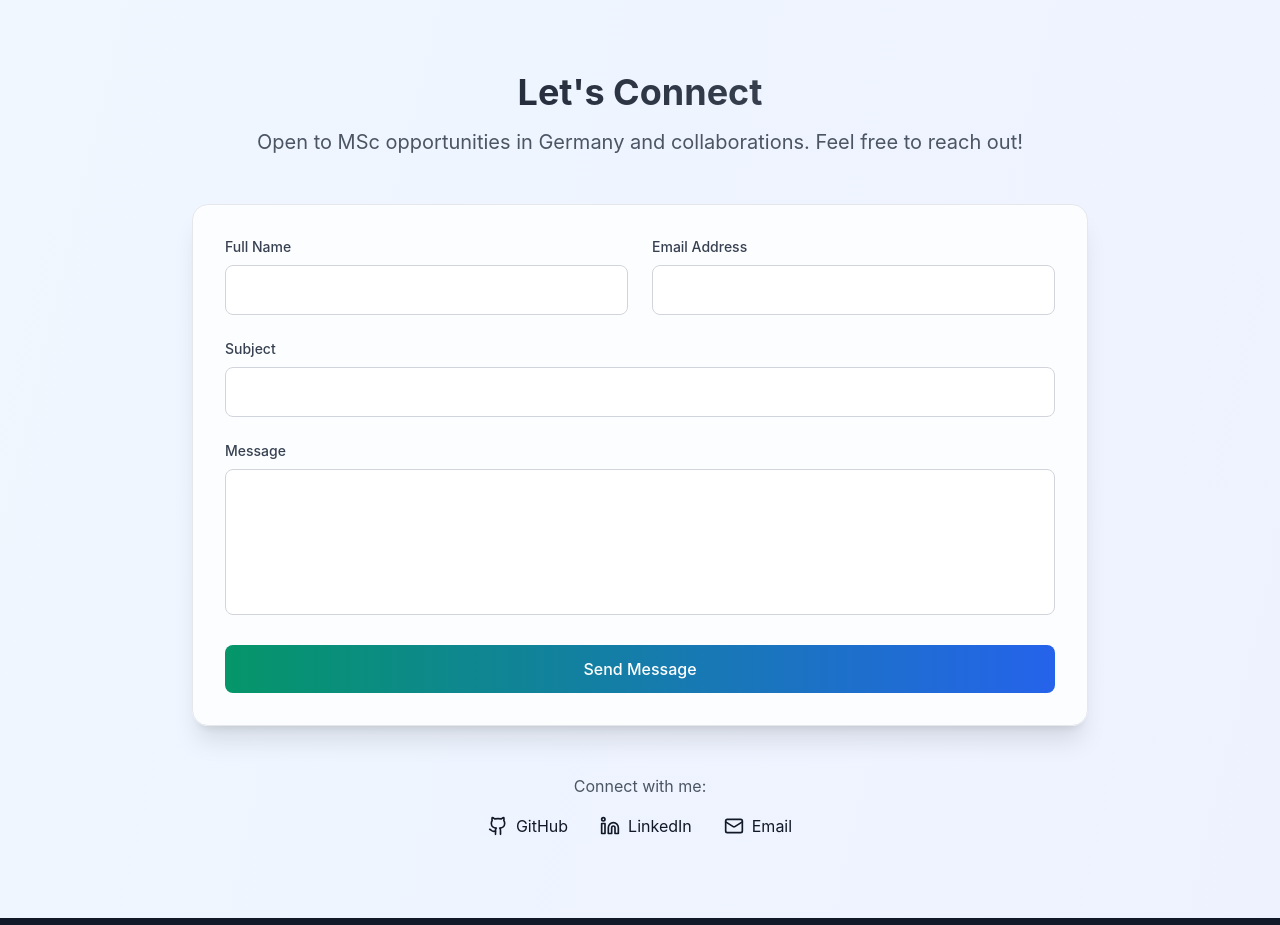
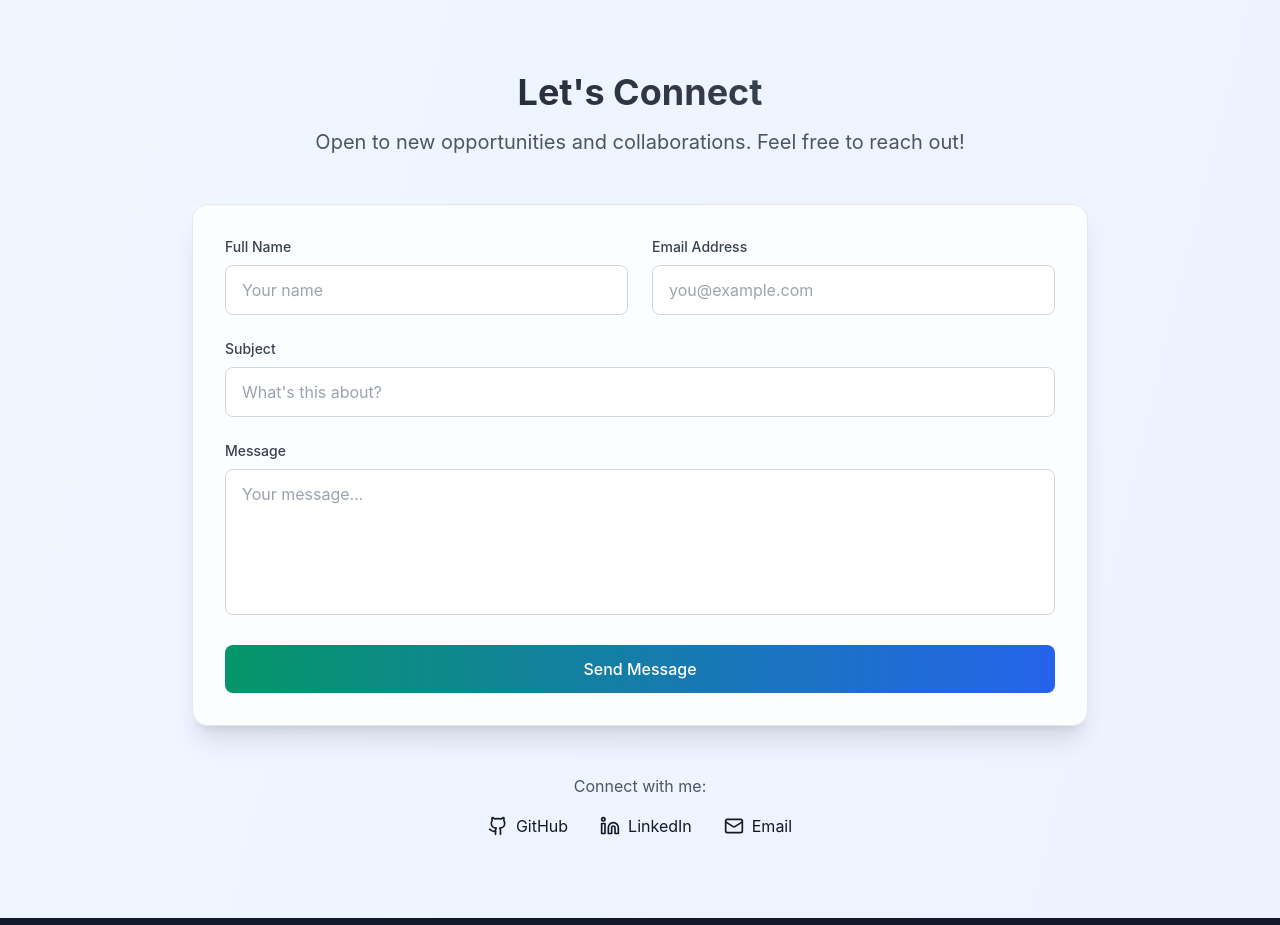
Before and after one commit to OmerTanveerofficial/Portfolio, a React (Vite) app in the folder my-portfolio-new/: page / in a window 1280 px wide. Shown: the part 4340-5265 px from the top of the page. Built offline with nearby package versions, Linux system fonts and the light colour scheme.

Commit message:
Fix contact form with mailto and remove Germany mention

```diff
--- a/my-portfolio-new/src/App.jsx
+++ b/my-portfolio-new/src/App.jsx
@@ -566,50 +566,74 @@ export default function Portfolio() {
               Let's Connect
             </h2>
             <p className="text-xl text-gray-600">
-              Open to MSc opportunities in Germany and collaborations. Feel free to reach out!
+              Open to new opportunities and collaborations. Feel free to reach out!
             </p>
           </div>
 
-          <div className="bg-white/80 backdrop-blur-sm p-8 rounded-2xl border border-gray-200 shadow-xl">
+          <form
+            onSubmit={(e) => {
+              e.preventDefault();
+              const form = e.target;
+              const name = form.elements.name.value;
+              const email = form.elements.email.value;
+              const subject = form.elements.subject.value;
+              const message = form.elements.message.value;
+              const body = `Hi Omer,%0D%0A%0D%0A${encodeURIComponent(message)}%0D%0A%0D%0AFrom: ${encodeURIComponent(name)}%0D%0AEmail: ${encodeURIComponent(email)}`;
+              window.open(`mailto:omertanveer135@gmail.com?subject=${encodeURIComponent(subject)}&body=${body}`, '_self');
+            }}
+            className="bg-white/80 backdrop-blur-sm p-8 rounded-2xl border border-gray-200 shadow-xl"
+          >
             <div className="space-y-6">
               <div className="grid md:grid-cols-2 gap-6">
                 <div>
                   <label className="block text-sm font-medium text-gray-700 mb-2">Full Name</label>
                   <input
+                    name="name"
                     type="text"
+                    required
                     className="w-full px-4 py-3 border border-gray-300 rounded-lg focus:outline-none focus:border-emerald-600 focus:ring-1 focus:ring-emerald-600 transition-colors"
+                    placeholder="Your name"
                   />
                 </div>
                 <div>
                   <label className="block text-sm font-medium text-gray-700 mb-2">Email Address</label>
                   <input
+                    name="email"
                     type="email"
+                    required
                     className="w-full px-4 py-3 border border-gray-300 rounded-lg focus:outline-none focus:border-emerald-600 focus:ring-1 focus:ring-emerald-600 transition-colors"
+                    placeholder="you@example.com"
                   />
                 </div>
               </div>
               <div>
                 <label className="block text-sm font-medium text-gray-700 mb-2">Subject</label>
                 <input
+                  name="subject"
                   type="text"
+                  required
                   className="w-full px-4 py-3 border border-gray-300 rounded-lg focus:outline-none focus:border-emerald-600 focus:ring-1 focus:ring-emerald-600 transition-colors"
+                  placeholder="What's this about?"
                 />
               </div>
               <div>
                 <label className="block text-sm font-medium text-gray-700 mb-2">Message</label>
                 <textarea
+                  name="message"
                   rows="5"
+                  required
                   className="w-full px-4 py-3 border border-gray-300 rounded-lg focus:outline-none focus:border-emerald-600 focus:ring-1 focus:ring-emerald-600 transition-colors resize-none"
+                  placeholder="Your message..."
                 ></textarea>
               </div>
               <button
-                onClick={(e) => e.preventDefault()}
+                type="submit"
                 className="w-full bg-gradient-to-r from-emerald-600 to-blue-600 text-white py-3 rounded-lg font-medium hover:shadow-lg hover:shadow-emerald-200 hover:scale-[1.02] transition-all duration-300"
               >
                 Send Message
               </button>
             </div>
-          </div>
+          </form>
 
           <div className="mt-12 text-center">
             <p className="text-gray-600 mb-4">Connect with me:</p>
```
